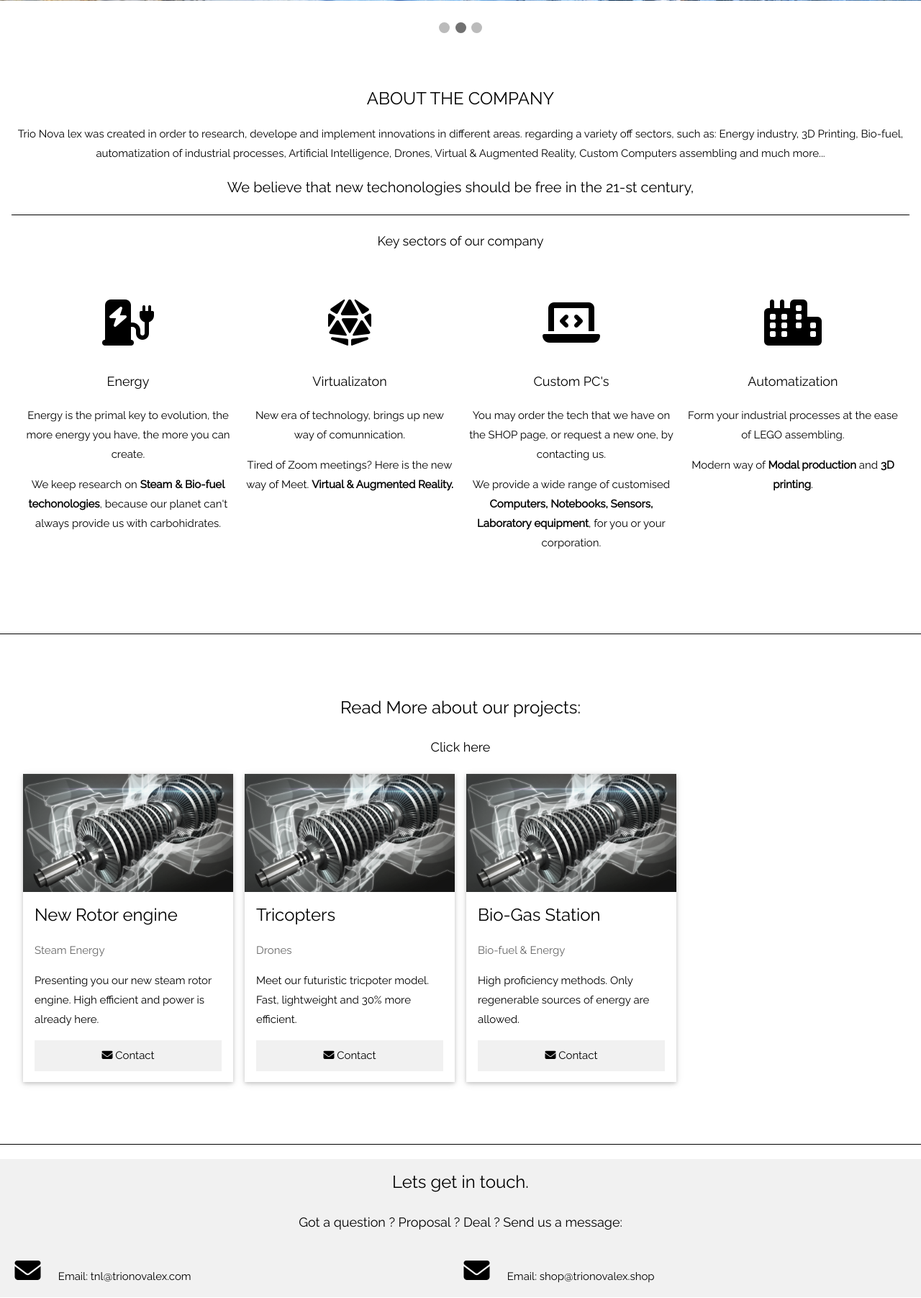
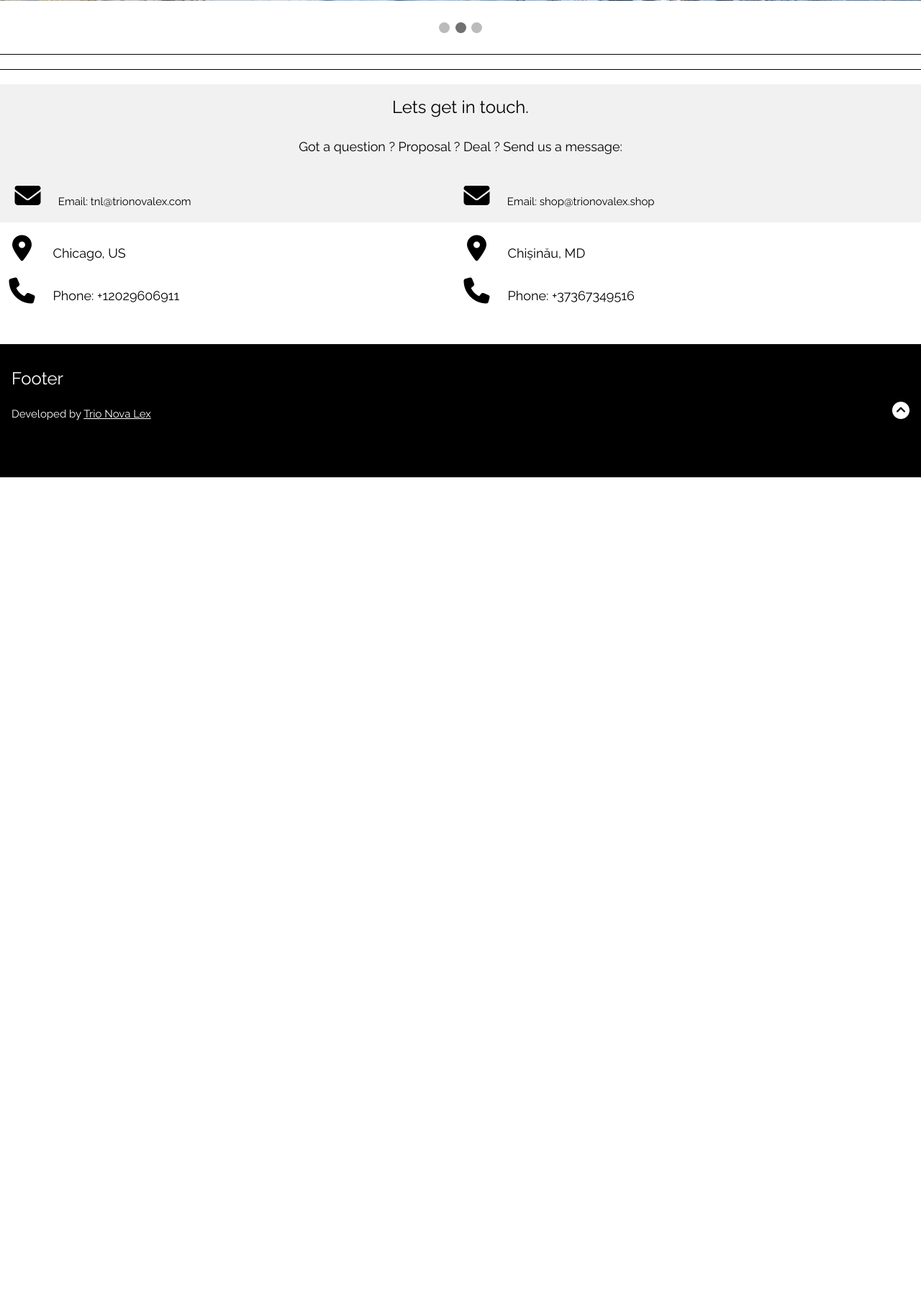
Before and after one commit to NER0L/tnl_com, a PHP site: page / in a window 1280 px wide. Shown: the part 346-2149 px from the top of the page at 72% size. After the commit the page ends 1009 px from the top, so only its background shows below. Run offline with PHP 8.4, Linux system fonts and the light colour scheme; some libraries are stand-ins or nearby versions.

Commit message:
deleted the template

```diff
--- a/index.php
+++ b/index.php
@@ -18,43 +18,7 @@
 <?php include 'en/php/header.php'?>
 
 
-<!-- About Section -->
-<div class="w3-container" style="padding:50px 16px" id="about">
-  <h3 class="w3-center">ABOUT THE COMPANY</h3>
-  <p class="w3-center">Trio Nova lex was created in order to research, develope and implement innovations in different areas.
 
-  regarding a variety off sectors, such as: Energy industry, 3D Printing, Bio-fuel, automatization of industrial processes, Artificial Intelligence, Drones, Virtual & Augmented Reality, Custom Computers assembling and much more...</p>
-  <h4 class="w3-center">We believe that new techonologies should be free in the 21-st century, </h4>
-  <p class="w3-center"></p>
-  <hr class="w3-center">
-  <p class="w3-center w3-large">Key sectors of our company</p>
-  <div class="w3-row-padding w3-center" style="margin-top:64px">
-    <div class="w3-quarter">
-      <i class="	fas fa-charging-station w3-margin-bottom w3-jumbo w3-center"></i>
-      <p class="w3-large">Energy</p>
-      <p>Energy is the primal key to evolution, the more energy you have, the more you can create.</p>
-      <p>We keep research on <b>Steam & Bio-fuel techonologies</b>, because our planet can't always provide us with carbohidrates.</p>
-    </div>
-    <div class="w3-quarter">
-      <i class="fas fa-dice-d20 w3-margin-bottom w3-jumbo"></i>
-      <p class="w3-large">Virtualizaton</p>
-      <p>New era of technology, brings up new way of comunnication.</p>
-      <p>Tired of Zoom meetings? Here is the new way of Meet. <b>Virtual & Augmented Reality.</b></p>
-    </div>
-    <div class="w3-quarter">
-      <i class="fas fa-laptop-code w3-margin-bottom w3-jumbo"></i>
-      <p class="w3-large">Custom PC's</p>
-      <p>You may order the tech that we have on the SHOP page, or request a new one, by contacting us.</p>
-      <p>We provide a wide range of customised <b>Computers, Notebooks, Sensors, Laboratory equipment</b>, for you or your corporation.</p>
-    </div>
-    <div class="w3-quarter">
-      <i class="fas fa-city w3-margin-bottom w3-jumbo"></i>
-      <p class="w3-large">Automatization</p>
-      <p>Form your industrial processes at the ease of LEGO assembling.</p>
-      <p>Modern way of <b>Modal production</b> and <b>3D printing</b>.</p>
-    </div>
-  </div>
-</div> <br>
 <hr>
 <!-- Promo Section - "We know design"
 <div class="w3-container w3-light-grey" style="padding:128px 16px">
@@ -69,48 +33,6 @@
     </div>
   </div>
 </div>-->
-
-<!-- Projects Section -->
-<div class="w3-container" style="padding:50px 16px" id="team">
-  <h3 class="w3-center">Read More about our projects:</h3>
-  <p class="w3-center w3-large">Click here</p>
-  <div class="w3-row-padding w3-grayscale" style="margin-top:20px">
-
-    <div class="w3-col l3 m6 w3-margin-bottom">
-      <div class="w3-card">
-        <img src="images/2.jpg" alt="John" style="width:100%">
-        <div class="w3-container">
-          <h3>New Rotor engine</h3>
-          <p class="w3-opacity">Steam Energy</p>
-          <p>Presenting you our new steam rotor engine. High efficient and power is already here.</p>
-          <p><button class="w3-button w3-light-grey w3-block"><i class="fa fa-envelope"></i> Contact</button></p>
-        </div>
-      </div>
-    </div>
-
-    <div class="w3-col l3 m6 w3-margin-bottom">
-      <div class="w3-card">
-        <img src="images/2.jpg" alt="Jane" style="width:100%">
-        <div class="w3-container">
-          <h3>Tricopters</h3>
-          <p class="w3-opacity">Drones</p>
-          <p>Meet our futuristic tricpoter model. Fast, lightweight and 30% more efficient.</p>
-          <p><button class="w3-button w3-light-grey w3-block"><i class="fa fa-envelope"></i> Contact</button></p>
-        </div>
-      </div>
-    </div>
-
-    <div class="w3-col l3 m6 w3-margin-bottom">
-      <div class="w3-card">
-        <img src="images/2.jpg" alt="Mike" style="width:100%">
-        <div class="w3-container">
-          <h3>Bio-Gas Station</h3>
-          <p class="w3-opacity">Bio-fuel & Energy</p>
-          <p>High proficiency methods. Only regenerable sources of energy are allowed.</p>
-          <p><button class="w3-button w3-light-grey w3-block"><i class="fa fa-envelope"></i> Contact</button></p>
-        </div>
-      </div>
-    </div>
 
 
 
```
